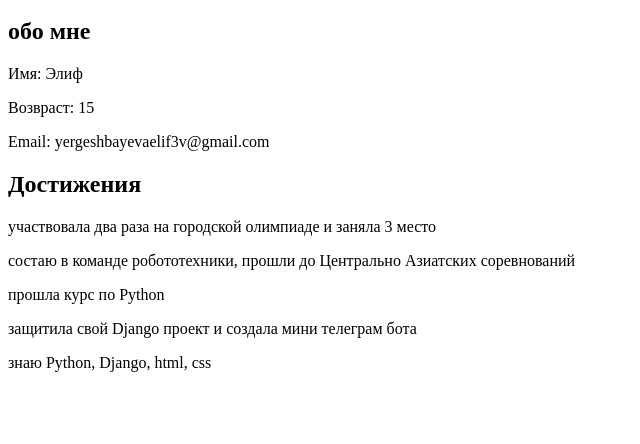
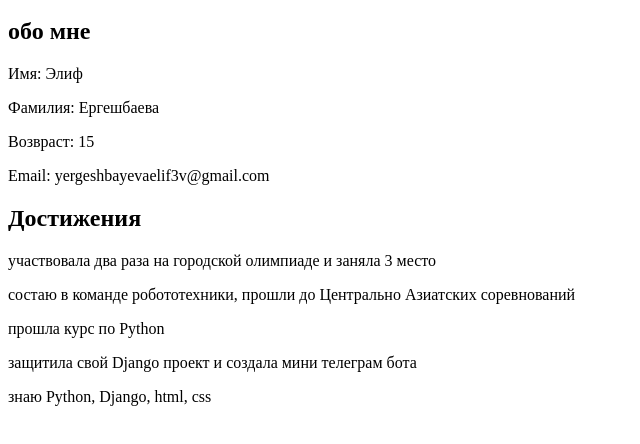
Before and after one commit to yergeshbayevaelif/myfiles, a plain HTML site: page index.html in a window 1280 px wide. Shown: the part 48-492 px from the top of the page, without its empty margins (0-640 px from the left). Drawn offline with Linux system fonts and the light colour scheme.

Commit message:
transfered my file

```diff
--- a/index.html
+++ b/index.html
@@ -2,6 +2,7 @@
 
 <h2>обо мне</h2>
 <p>Имя: Элиф</p>
+<p>Фамилия: Ергешбаева</p>
 <p>Возвраст: 15</p>
 <p>Email: yergeshbayevaelif3v@gmail.com</p>
 
```
